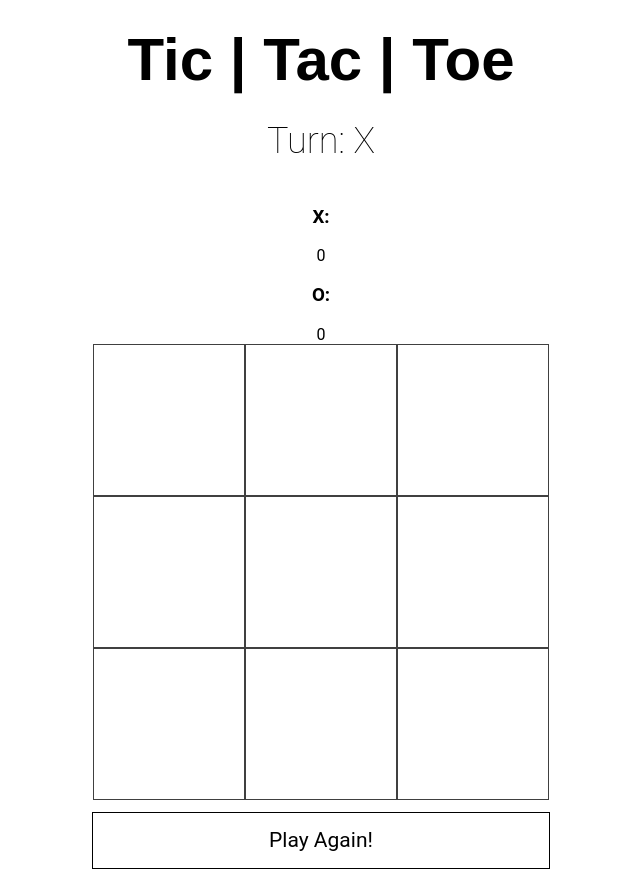
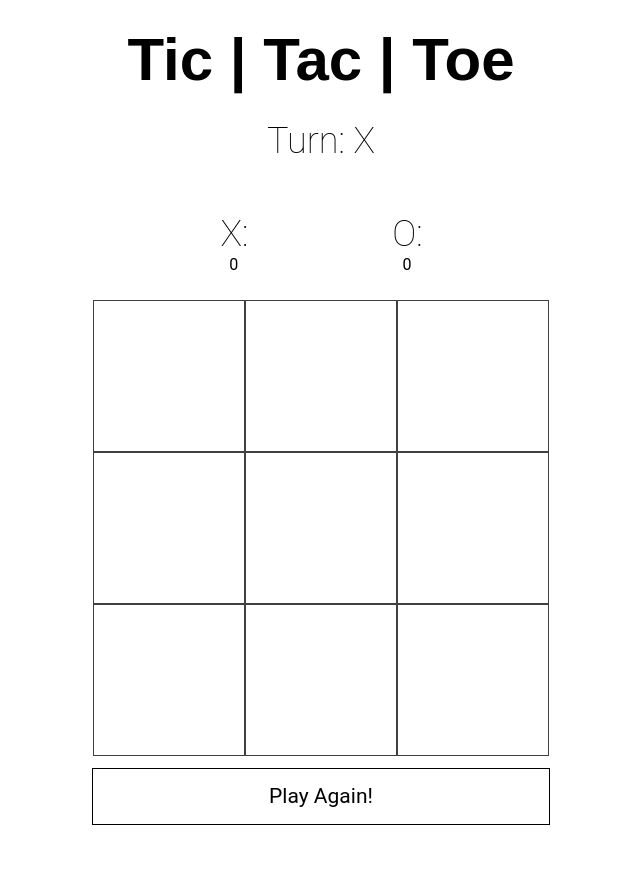
Before and after one commit to woxiangsui/pset-8, a plain HTML site: page index.html in a window 1280 px wide. Shown: the whole page, without its empty margins (319-959 px from the left). After the commit the page ends 846 px from the top, so only its background shows below. Drawn offline with Linux system fonts and the light colour scheme; a web font is replaced by a local one.

Commit message:
scoreboard styling

```diff
--- a/css/styles.css
+++ b/css/styles.css
@@ -11,7 +11,7 @@ h1 {
   margin-bottom: 0px;
 }
 
-h2 {
+h2, h3 {
   font-size: 36px;
   font-weight: lighter;
   margin: 2%;
@@ -49,6 +49,27 @@ h2 {
   cursor: pointer;
 }
 
+.row {
+  height: 100%;
+  width: 100%;
+  flex-direction: row;
+}
+
+#xscore {
+  float: left;
+  display: inline;
+  text-align: center;
+  padding-left: 40%;
+  margin: 2%;
+}
+
+#oscore {
+  float: right;
+  display: inline;
+  padding-right: 40%;
+  margin: 2%;
+}
+
 #reset-button {
   background-color: white;
   border: 1px solid black;
```
